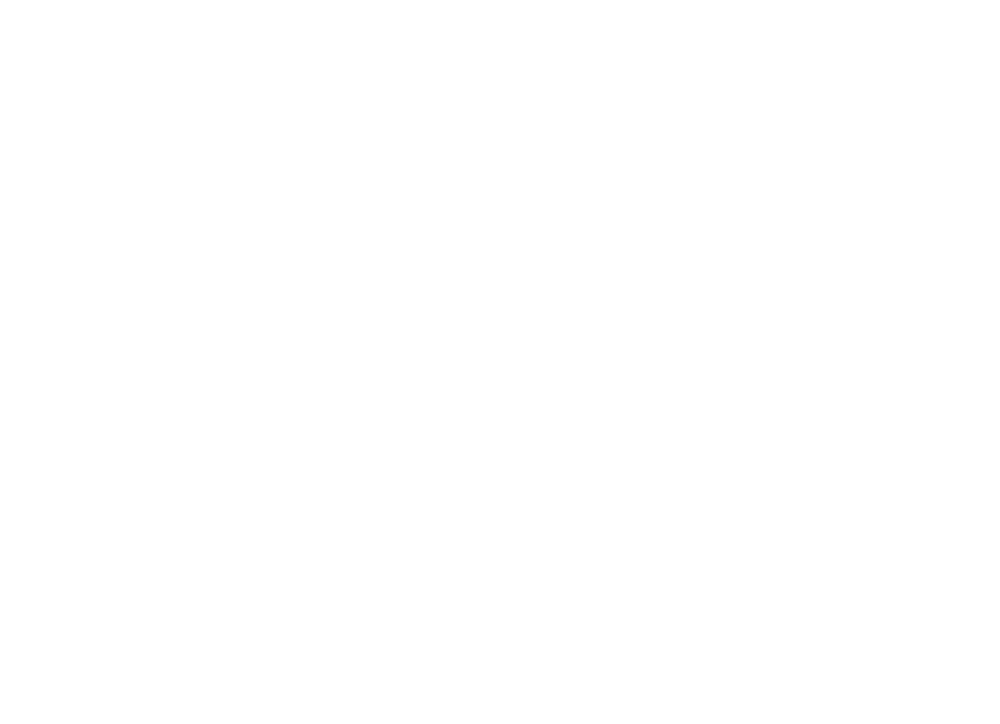
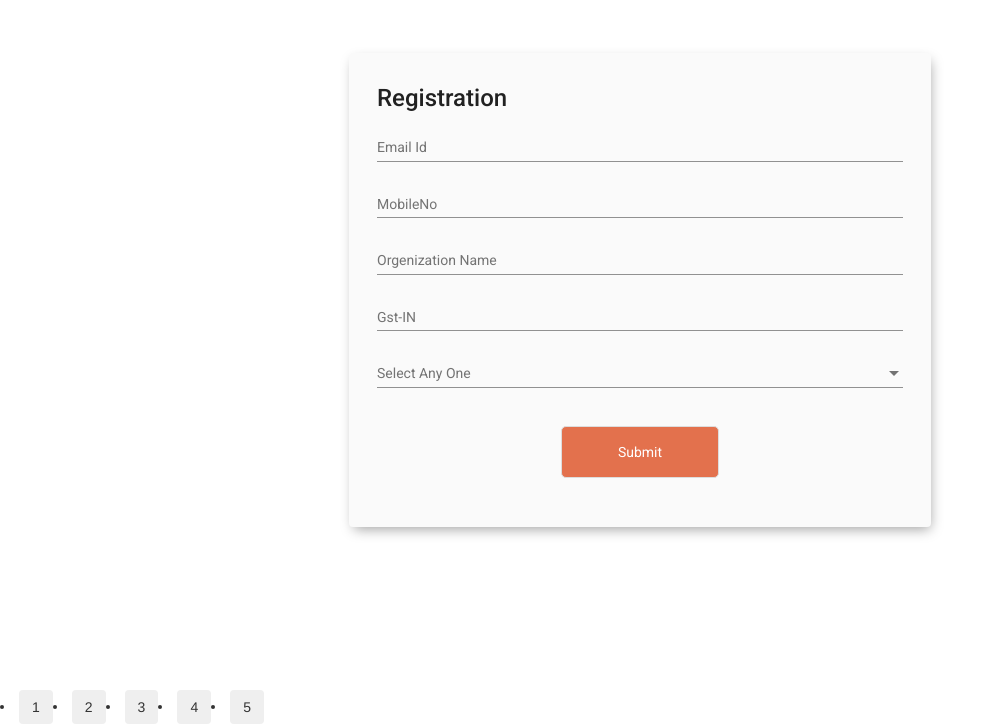
Before and after one commit to Nikul2897/feedback-web-2, an Angular app: page /registration in a window 1280 px wide. Before the commit this address led to /. Shown: the part 110-834 px from the top of the page, without its empty margins (0-1000 px from the left). Before the commit the page ends 800 px from the top, so only its background shows below. Built offline with nearby package versions, Linux system fonts and the light colour scheme.

Commit message:
create register page

```diff
--- a/src/app/app-routing.module.ts
+++ b/src/app/app-routing.module.ts
@@ -1,10 +1,12 @@
 import { NgModule } from '@angular/core';
 import { Routes, RouterModule } from '@angular/router';
 import { LoginComponent } from './feedback-common/login/login.component';
+import { RegisterComponent } from './feedback-common/register/register.component';
 
 const routes: Routes = [
   { path: '', redirectTo: '/login', pathMatch: 'full' },
   { path: 'login', component: LoginComponent },
+  { path: 'registration', component: RegisterComponent },
 
 ];
 
--- a/src/app/app.component.html
+++ b/src/app/app.component.html
@@ -1 +1,5 @@
 <router-outlet></router-outlet>
+
+<li *ngFor="let item of [1,2,3,4,5]" style="float: left;">
+    <button class="btn btn-defalt" (click)="callTostr(item)">{{item}}</button>
+  </li>
--- a/src/app/app.module.ts
+++ b/src/app/app.module.ts
@@ -12,10 +12,11 @@
 import { MaterialModule } from './feedback-common/merterial.module';
 import { TostrComponent } from './feedback-common/tostr/tostr.component';
 import { LoginComponent } from './feedback-common/login/login.component';
+import { RegisterComponent } from './feedback-common/register/register.component';
 
 @NgModule({
   declarations: [
-    AppComponent, TostrComponent, LoginComponent
+    AppComponent, TostrComponent, LoginComponent, RegisterComponent
   ],
   imports: [
     BrowserModule,
--- a/src/app/feedback-common/login/login.component.html
+++ b/src/app/feedback-common/login/login.component.html
@@ -16,11 +16,11 @@
                   <input matInput type="password" placeholder="Password" value="">
              </mat-form-field>
             <div class="login-btn-submit">
-            <a  mat-button class="btn-s button-submit">Submit</a>
+            <a  mat-button class="btn-s button-submit">Login</a>
             </div>
             <div class="link-spac-bet-btn">
                     <a mat-button routerLink="/ForgotPassword">Forgot Password</a>
-                    <a mat-button routerLink="/register">New User</a>
+                    <a mat-button routerLink="/registration">New User</a>
             </div>
             </form>
         </div>
--- /dev/null
+++ b/src/app/feedback-common/register/register.component.css
@@ -0,0 +1,3 @@
+.mat-card a.btn-s.button-register{
+    width: 30%;
+}
--- /dev/null
+++ b/src/app/feedback-common/register/register.component.html
@@ -0,0 +1,39 @@
+<div class="container-fluid">
+        <div class="login-page">
+        <mat-card class="login-card">
+              <mat-card-title>Registration</mat-card-title>
+            <form>
+                 <mat-form-field class="login-form">
+                      <input matInput type="text" placeholder="Email Id" value="">
+                 </mat-form-field>
+                <mat-form-field class="login-form">
+                      <input matInput type="text" placeholder="MobileNo" value="">
+                 </mat-form-field>
+                 <mat-form-field class="login-form">
+                      <input matInput type="text" placeholder="Orgenization Name" value="">
+                 </mat-form-field>
+                 <mat-form-field class="login-form">
+                      <input matInput type="text" placeholder="Gst-IN" value="">
+                 </mat-form-field>
+                 <mat-form-field class="login-form">
+                <mat-label>Select Any One</mat-label>
+                <mat-select [(value)]="selected">
+                    <mat-option value="option1">Mobile No</mat-option>
+                    <mat-option value="option2">EmailId</mat-option>
+                </mat-select>
+                </mat-form-field>
+                <div class="login-btn-submit">
+                <a mat-button class="btn-s button-register">Submit</a>
+                </div>
+                </form>
+
+        </mat-card>
+
+        <!-- <mat-card class="login-card">
+            <span>Welcome Patel Solution verify your Email Id </span>
+            <div class="login-btn-submit">
+                <a mat-button class="btn-s button-submit">SendMail</a>
+                </div>
+        </mat-card> -->
+        </div>
+        </div>
--- /dev/null
+++ b/src/app/feedback-common/register/register.component.ts
@@ -0,0 +1,15 @@
+import { Component, OnInit } from '@angular/core';
+
+@Component({
+  selector: 'app-register',
+  templateUrl: './register.component.html',
+  styleUrls: ['./register.component.css']
+})
+export class RegisterComponent implements OnInit {
+
+  constructor() { }
+
+  ngOnInit() {
+  }
+
+}
--- a/src/styles.css
+++ b/src/styles.css
@@ -2,15 +2,24 @@
 
 @import url('https://fonts.googleapis.com/css?family=Roboto:300,400,500,700&display=swap');
 @import '~@angular/material/prebuilt-themes/indigo-pink.css';
-body{
-  font-family: 'Roboto', sans-serif;
-}
+html, body { height: 100%;}
+  body { margin: 0;
+     font-family: 'Roboto', sans-serif;
+      background: #fff;
+    display: flex;
+    justify-content: center;
+  }
 .mat-progress-spinner circle, .mat-spinner circle {
     stroke: #111f3f ;
    }
-
+   .mat-input-element{
+     font-size: 16px;
+   }
+   .mat-select-value-text{
+    font-size: 16px;
+  }
 .error-snackbar{
-    background: #d32f2f;
+    background: #706969;
   }
   .success-snackbar{
   background: #43a047;
@@ -56,13 +65,7 @@
     display: flex;
   }
 
-  html, body { height: 37em; }
-  body { margin: 0;
-     font-family: Roboto, "Helvetica Neue", sans-serif;
-      background: #fff;
-    display: flex;
-    justify-content: center;
-  }
+
 
   /* You can add global styles to this file, and also import other style files */
 
@@ -90,7 +93,7 @@
     align-items: center;
   }
   .mat-card.login-card{
-              float: left;
+        float: left;
           background: #fafafa;
           width: 100%;
           padding: 2em;
@@ -109,7 +112,7 @@
     justify-content: center;
     width: 100%;
     align-items: center;
-    margin-bottom: 2em;
+    margin: 1.5em auto;
   }
   .login-page-from{
     float: left;
```
Also changed, not shown: 1 other file (tests, documents, lock files or other folders).
